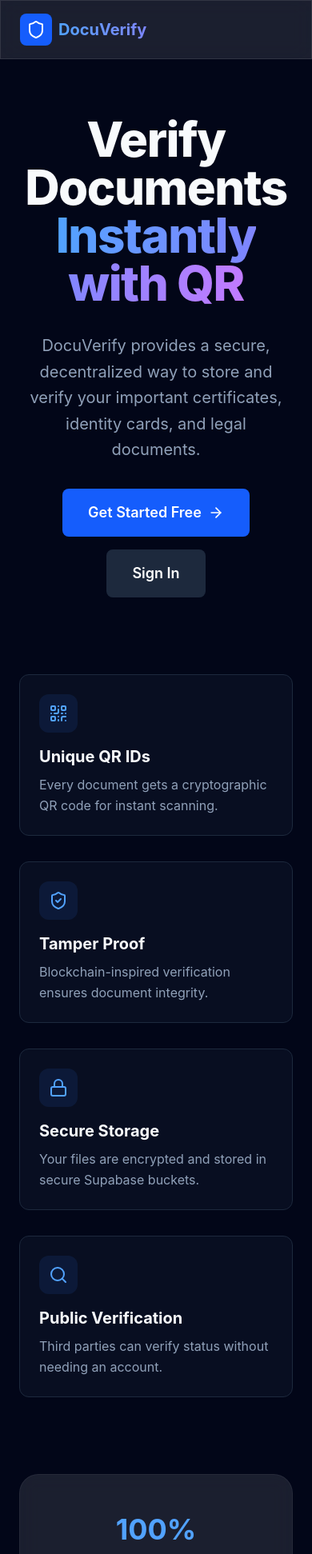
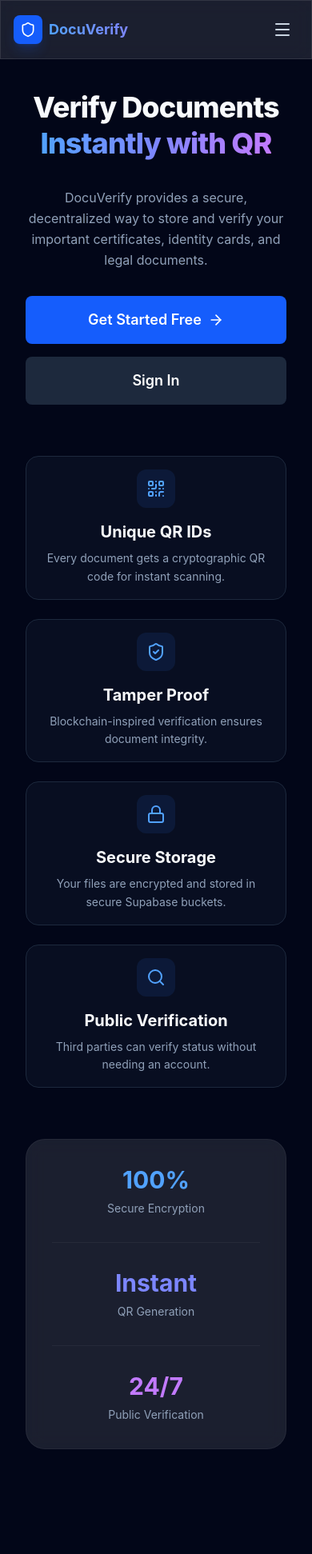
Before and after one commit to blurryface027/DocuVerify, a React (Vite) app: page / in a window 390 px wide. Shown: the top 1943 px of the page at 80% size. After the commit the page ends 1860 px from the top, so only its background shows below. Built offline with nearby package versions, Linux system fonts and the light colour scheme.

Commit message:
feat: implement responsive design improvements, mobile navigation menu, and modernized component styling across the application.

```diff
--- a/src/components/Layout.tsx
+++ b/src/components/Layout.tsx
@@ -6,7 +6,7 @@
   return (
     <div className="min-h-screen bg-slate-950 text-slate-50">
       <Navbar />
-      <main className="pt-24 pb-12 px-6 max-w-7xl mx-auto">
+      <main className="pt-24 pb-12 px-4 sm:px-6 lg:px-8 max-w-7xl mx-auto">
         {children}
       </main>
       <Toaster
--- a/src/components/Navbar.tsx
+++ b/src/components/Navbar.tsx
@@ -1,62 +1,145 @@
-import React from 'react';
-import { Link, useNavigate } from 'react-router-dom';
+import React, { useState } from 'react';
+import { Link, useNavigate, useLocation } from 'react-router-dom';
 import { useAuth } from '../contexts/AuthContext';
-import { Shield, LayoutDashboard, LogOut, FilePlus } from 'lucide-react';
+import {
+  Shield,
+  LayoutDashboard,
+  LogOut,
+  FilePlus,
+  Menu,
+  X,
+  Layers,
+  Upload
+} from 'lucide-react';
+import { motion, AnimatePresence } from 'framer-motion';
 
 const Navbar: React.FC = () => {
   const { user, profile, signOut } = useAuth();
   const navigate = useNavigate();
+  const location = useLocation();
+  const [isOpen, setIsOpen] = useState(false);
 
   const handleSignOut = async () => {
     await signOut();
     navigate('/');
+    setIsOpen(false);
   };
 
+  const navLinks = user ? [
+    { name: 'Dashboard', path: '/dashboard', icon: LayoutDashboard },
+    { name: 'Single Upload', path: '/upload', icon: Upload },
+    { name: 'Bulk Upload', path: '/bulk-upload', icon: Layers },
+  ] : [
+    { name: 'Login', path: '/auth', icon: null },
+    { name: 'Sign Up', path: '/auth?signup=true', icon: null, primary: true },
+  ];
+
   return (
-    <nav className="fixed top-0 left-0 right-0 z-50 glass border-b border-white/10 px-6 py-4">
+    <nav className="fixed top-0 left-0 right-0 z-50 glass border-b border-white/10 px-4 sm:px-6 py-4">
       <div className="max-w-7xl mx-auto flex justify-between items-center">
-        <Link to="/" className="flex items-center space-x-2">
-          <div className="bg-blue-600 p-2 rounded-lg">
-            <Shield className="w-6 h-6 text-white" />
+        <Link to="/" className="flex items-center space-x-2" onClick={() => setIsOpen(false)}>
+          <div className="bg-blue-600 p-2 rounded-lg shadow-lg shadow-blue-600/20">
+            <Shield className="w-5 h-5 sm:w-6 sm:h-6 text-white" />
           </div>
-          <span className="text-xl font-bold bg-clip-text text-transparent bg-gradient-to-r from-blue-400 to-indigo-400">
+          <span className="text-lg sm:text-xl font-bold bg-clip-text text-transparent bg-gradient-to-r from-blue-400 to-indigo-400">
             DocuVerify
           </span>
         </Link>
 
+        {/* Desktop Menu */}
         <div className="hidden md:flex items-center space-x-8">
-          {user ? (
+          {navLinks.map((link) => (
+            <Link
+              key={link.path}
+              to={link.path}
+              className={`text-sm font-medium transition-colors flex items-center space-x-2 ${
+                link.primary
+                ? 'btn-primary !px-4 !py-2'
+                : location.pathname === link.path ? 'text-blue-400' : 'text-slate-300 hover:text-white'
+              }`}
+            >
+              {link.icon && <link.icon className="w-4 h-4" />}
+              <span>{link.name}</span>
+            </Link>
+          ))}
+
+          {user && (
             <>
-              <Link to="/dashboard" className="text-slate-300 hover:text-white flex items-center space-x-2 transition-colors">
-                <LayoutDashboard className="w-4 h-4" />
-                <span>Dashboard</span>
-              </Link>
-              <Link to="/upload" className="text-slate-300 hover:text-white flex items-center space-x-2 transition-colors">
-                <FilePlus className="w-4 h-4" />
-                <span>Upload</span>
-              </Link>
               <div className="h-4 w-px bg-slate-700" />
               <div className="flex items-center space-x-3">
                 <div className="text-right">
-                  <p className="text-sm font-medium text-white">{profile?.name || user.email}</p>
-                  <p className="text-xs text-slate-400 capitalize">{profile?.role || 'User'}</p>
+                  <p className="text-sm font-medium text-white">{profile?.name || user.email?.split('@')[0]}</p>
+                  <p className="text-[10px] text-slate-500 font-bold uppercase tracking-tighter">{profile?.role || 'User'}</p>
                 </div>
                 <button
                   onClick={handleSignOut}
                   className="p-2 text-slate-400 hover:text-red-400 hover:bg-red-400/10 rounded-lg transition-all"
+                  title="Sign Out"
                 >
                   <LogOut className="w-5 h-5" />
                 </button>
               </div>
             </>
-          ) : (
-            <>
-              <Link to="/auth" className="text-slate-300 hover:text-white transition-colors">Login</Link>
-              <Link to="/auth?signup=true" className="btn-primary">Sign Up</Link>
-            </>
           )}
         </div>
+
+        {/* Mobile Toggle */}
+        <button
+          className="md:hidden p-2 text-slate-300 hover:text-white"
+          onClick={() => setIsOpen(!isOpen)}
+        >
+          {isOpen ? <X className="w-6 h-6" /> : <Menu className="w-6 h-6" />}
+        </button>
       </div>
+
+      {/* Mobile Menu Overlay */}
+      <AnimatePresence>
+        {isOpen && (
+          <motion.div
+            initial={{ opacity: 0, height: 0 }}
+            animate={{ opacity: 1, height: 'auto' }}
+            exit={{ opacity: 0, height: 0 }}
+            className="md:hidden mt-4 pt-4 border-t border-white/10 space-y-4 pb-4"
+          >
+            {navLinks.map((link) => (
+              <Link
+                key={link.path}
+                to={link.path}
+                onClick={() => setIsOpen(false)}
+                className={`flex items-center space-x-3 p-3 rounded-xl transition-all ${
+                  link.primary
+                  ? 'bg-blue-600 text-white font-bold'
+                  : location.pathname === link.path ? 'bg-blue-500/10 text-blue-400 font-bold' : 'text-slate-300 hover:bg-slate-900'
+                }`}
+              >
+                {link.icon && <link.icon className="w-5 h-5" />}
+                <span>{link.name}</span>
+              </Link>
+            ))}
+
+            {user && (
+              <div className="pt-4 mt-4 border-t border-white/5 space-y-4">
+                <div className="flex items-center space-x-3 px-3">
+                  <div className="w-10 h-10 rounded-full bg-slate-800 flex items-center justify-center text-blue-400 font-bold">
+                    {profile?.name?.[0] || user.email?.[0].toUpperCase()}
+                  </div>
+                  <div>
+                    <p className="text-sm font-medium text-white">{profile?.name || user.email}</p>
+                    <p className="text-xs text-slate-500">{profile?.role || 'User'}</p>
+                  </div>
+                </div>
+                <button
+                  onClick={handleSignOut}
+                  className="w-full flex items-center space-x-3 p-3 rounded-xl text-red-400 hover:bg-red-500/10 transition-all"
+                >
+                  <LogOut className="w-5 h-5" />
+                  <span>Sign Out</span>
+                </button>
+              </div>
+            )}
+          </motion.div>
+        )}
+      </AnimatePresence>
     </nav>
   );
 };
--- a/src/index.css
+++ b/src/index.css
@@ -33,7 +33,7 @@
   }
 
   .card {
-    @apply bg-slate-900/50 border border-slate-800 rounded-xl p-6 hover:border-blue-500/50 transition-all duration-300;
+    @apply bg-slate-900/50 border border-slate-800 rounded-2xl p-4 sm:p-6 hover:border-blue-500/50 transition-all duration-300;
   }
 
   .input-field {
--- a/src/pages/BulkUpload.tsx
+++ b/src/pages/BulkUpload.tsx
@@ -261,8 +261,8 @@
                       transition={{ delay: i * 0.05 }}
                       className="card !p-4 group hover:border-indigo-500/50 transition-all bg-slate-900/50"
                     >
-                      <div className="flex items-start gap-4">
-                        <div className="w-20 h-20 rounded-lg overflow-hidden bg-slate-950 flex-shrink-0 border border-slate-800">
+                      <div className="flex flex-col sm:flex-row items-center sm:items-start gap-4">
+                        <div className="w-full sm:w-20 h-32 sm:h-20 rounded-lg overflow-hidden bg-slate-950 flex-shrink-0 border border-slate-800">
                           {f.file.type === 'application/pdf' ? (
                             <div className="w-full h-full flex items-center justify-center bg-red-500/10 text-red-400">
                               <FileText className="w-8 h-8" />
--- a/src/pages/Landing.tsx
+++ b/src/pages/Landing.tsx
@@ -28,15 +28,15 @@
   ];
 
   return (
-    <div className="space-y-24">
+    <div className="space-y-16 sm:space-y-24 pt-4 sm:pt-12">
       {/* Hero Section */}
-      <section className="text-center space-y-8 max-w-4xl mx-auto pt-12">
+      <section className="text-center space-y-8 max-w-4xl mx-auto px-4">
         <motion.h1
           initial={{ opacity: 0, y: 20 }}
           animate={{ opacity: 1, y: 0 }}
-          className="text-6xl font-extrabold tracking-tight"
+          className="text-4xl sm:text-5xl lg:text-7xl font-extrabold tracking-tight leading-tight"
         >
-          Verify Documents <br />
+          Verify Documents <br className="hidden sm:block" />
           <span className="bg-clip-text text-transparent bg-gradient-to-r from-blue-400 via-indigo-400 to-purple-400">
             Instantly with QR
           </span>
@@ -45,7 +45,7 @@
           initial={{ opacity: 0, y: 20 }}
           animate={{ opacity: 1, y: 0 }}
           transition={{ delay: 0.1 }}
-          className="text-xl text-slate-400 leading-relaxed"
+          className="text-base sm:text-xl text-slate-400 leading-relaxed max-w-2xl mx-auto"
         >
           DocuVerify provides a secure, decentralized way to store and verify your important certificates, identity cards, and legal documents.
         </motion.p>
@@ -53,20 +53,20 @@
           initial={{ opacity: 0, y: 20 }}
           animate={{ opacity: 1, y: 0 }}
           transition={{ delay: 0.2 }}
-          className="flex flex-wrap justify-center gap-4"
+          className="flex flex-col sm:flex-row justify-center items-center gap-4"
         >
-          <Link to="/auth?signup=true" className="btn-primary px-8 py-4 text-lg flex items-center space-x-2">
+          <Link to="/auth?signup=true" className="w-full sm:w-auto btn-primary px-8 py-4 text-lg flex items-center justify-center space-x-2">
             <span>Get Started Free</span>
             <ArrowRight className="w-5 h-5" />
           </Link>
-          <Link to="/auth" className="btn-secondary px-8 py-4 text-lg">
+          <Link to="/auth" className="w-full sm:w-auto btn-secondary px-8 py-4 text-lg">
             Sign In
           </Link>
         </motion.div>
       </section>
 
       {/* Features Grid */}
-      <section className="grid grid-cols-1 md:grid-cols-2 lg:grid-cols-4 gap-8">
+      <section className="grid grid-cols-1 sm:grid-cols-2 lg:grid-cols-4 gap-6 sm:gap-8 px-4">
         {features.map((feature, i) => (
           <motion.div
             key={i}
@@ -74,31 +74,31 @@
             whileInView={{ opacity: 1, y: 0 }}
             transition={{ delay: i * 0.1 }}
             viewport={{ once: true }}
-            className="card group hover:bg-slate-800/50"
+            className="card group hover:bg-slate-800/50 flex flex-col items-center sm:items-start text-center sm:text-left"
           >
             <div className="bg-blue-500/10 p-3 rounded-xl w-fit group-hover:bg-blue-500/20 transition-colors mb-4 text-blue-400">
               {feature.icon}
             </div>
             <h3 className="text-xl font-bold mb-2">{feature.title}</h3>
-            <p className="text-slate-400 leading-relaxed">{feature.description}</p>
+            <p className="text-slate-400 leading-relaxed text-sm sm:text-base">{feature.description}</p>
           </motion.div>
         ))}
       </section>
 
       {/* Stats / Proof Section */}
-      <section className="glass rounded-3xl p-12 text-center border-white/5">
-        <div className="grid grid-cols-1 md:grid-cols-3 gap-12">
-          <div>
-            <p className="text-4xl font-bold text-blue-400">100%</p>
-            <p className="text-slate-400 mt-2">Secure Encryption</p>
+      <section className="mx-4 sm:mx-0 glass rounded-3xl p-8 sm:p-12 text-center border-white/5">
+        <div className="grid grid-cols-1 sm:grid-cols-3 gap-8 sm:gap-12">
+          <div className="space-y-1">
+            <p className="text-3xl sm:text-4xl font-bold text-blue-400">100%</p>
+            <p className="text-slate-400 text-sm sm:text-base mt-2">Secure Encryption</p>
           </div>
-          <div>
-            <p className="text-4xl font-bold text-indigo-400">Instant</p>
-            <p className="text-slate-400 mt-2">QR Generation</p>
+          <div className="space-y-1 border-t sm:border-t-0 sm:border-l border-white/5 pt-8 sm:pt-0">
+            <p className="text-3xl sm:text-4xl font-bold text-indigo-400">Instant</p>
+            <p className="text-slate-400 text-sm sm:text-base mt-2">QR Generation</p>
           </div>
-          <div>
-            <p className="text-4xl font-bold text-purple-400">24/7</p>
-            <p className="text-slate-400 mt-2">Public Verification</p>
+          <div className="space-y-1 border-t sm:border-t-0 sm:border-l border-white/5 pt-8 sm:pt-0">
+            <p className="text-3xl sm:text-4xl font-bold text-purple-400">24/7</p>
+            <p className="text-slate-400 text-sm sm:text-base mt-2">Public Verification</p>
           </div>
         </div>
       </section>
```
Also changed, not shown: src/pages/Dashboard.tsx (+4 -4 lines), src/pages/Verify.tsx (+4 -3 lines), src/pages/VerifyGroup.tsx (+4 -3 lines).
